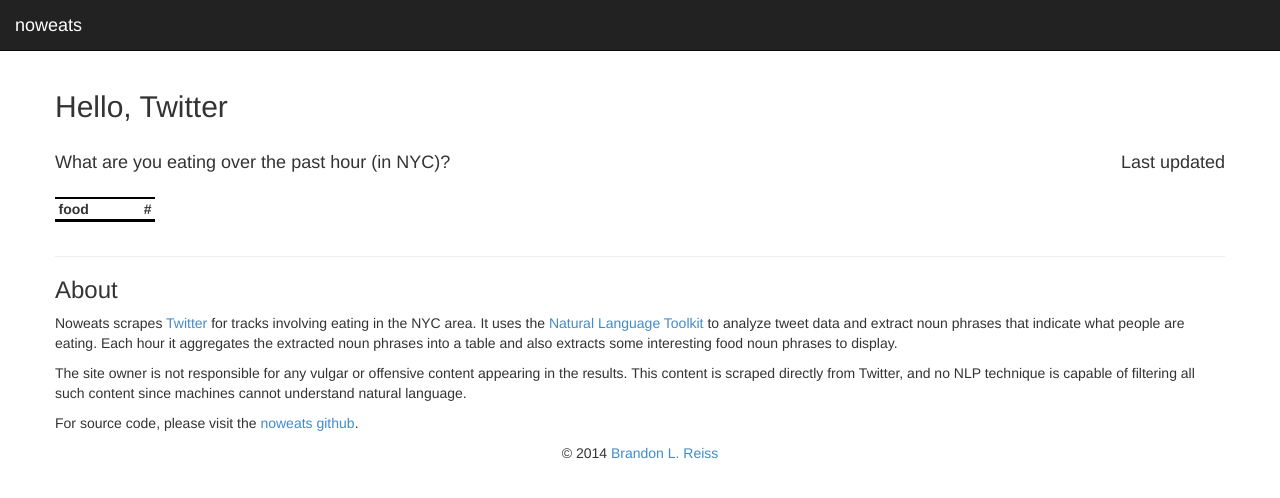
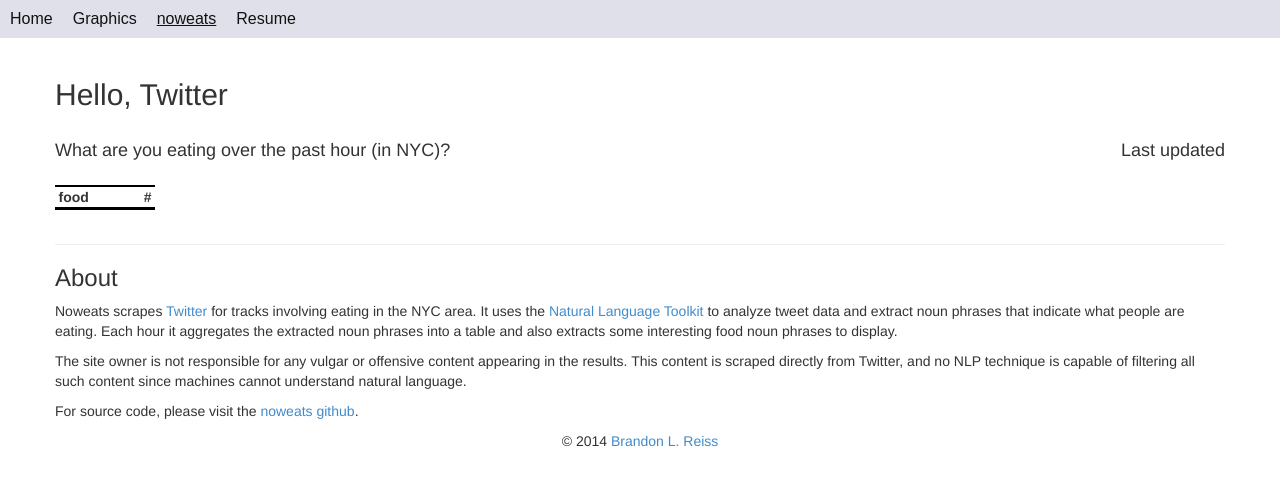
Before and after one commit to blr246/brandonreiss.com, a website: page site/noweats/index.html in a window 1280 px wide. Drawn offline with nearby package versions, Linux system fonts and the light colour scheme; no server answers.

Commit message:
Give noweats the site nav
noweats carried Bootstrap's navbar-inverse navbar-fixed-top whose only link
was <a class="navbar-brand" href="#">noweats</a> -- a hash. There was no way
off the page at all. It now carries the same bar as everywhere else, with
noweats marked current.

This is what makes nav.css a file of its own instead of rules left in
style.css: noweats cannot load style.css, because body{width:800px} and
.main{width:800px;display:inline-block} would destroy Bootstrap's fluid
layout. It links nav.css alongside noweats.css instead, and the font-size and
line-height pins from the previous commit are what stop Bootstrap's body from
resizing the labels -- confirmed visually, the bar now matches the rest of
the site.

body{padding-top:50px} goes with the navbar. It existed only to clear a bar
fixed to the top; the new one is in normal flow, so leaving it would have put
50px of dead space above the nav.

noweats' own 2014 copyright footer stays. It has never been part of the
contrast work and it is a separate question.

Verified with Lighthouse. noweats had not been audited in this pass before, so
these are baseline numbers rather than a result: 81/90/81/100. None of the
three failing audits is in the nav. color-contrast is Bootstrap's #428bca
link colour at 3.63:1 on four content links inside main; link-name is the
jQuery UI slider handle; heading-order is the malformed
<h2>Hello, Twitter<h2> falling to <h4>. The nav itself passes contrast.
is-on-https only fails because the local server is http.

```diff
--- a/site/noweats/index.html
+++ b/site/noweats/index.html
@@ -20,6 +20,7 @@
 
     <!-- Custom styles for this template -->
     <link href="noweats.css" rel="stylesheet">
+    <link href="/nav.css" rel="stylesheet">
 
     <!-- HTML5 Shim and Respond.js IE8 support of HTML5 elements and media queries -->
     <!-- WARNING: Respond.js doesn't work if you view the page via file:// -->
@@ -29,13 +30,12 @@
     <![endif]-->
   </head>
   <body>
-    <div class="navbar navbar-inverse navbar-fixed-top" role="navigation">
-      <div class="container-fluid">
-        <div class="navbar-header">
-          <a class="navbar-brand" href="#">noweats</a>
-        </div>
-      </div>
-    </div>
+    <nav id="nav">
+      <div><a href="/">Home</a></div>
+      <div><a href="/graphics/">Graphics</a></div>
+      <div><a href="/noweats/" aria-current="page">noweats</a></div>
+      <div><a href="/resume/">Resume</a></div>
+    </nav>
 
     <div class="container-fluid">
       <main class="main">
--- a/site/noweats/noweats.css
+++ b/site/noweats/noweats.css
@@ -1,11 +1,6 @@
 /*
  * Base structure
  */
-
-/* Move down content because we have a fixed navbar that is 50px tall */
-body {
-  padding-top: 50px;
-}
 
 /*
  * Global add-ons
```
